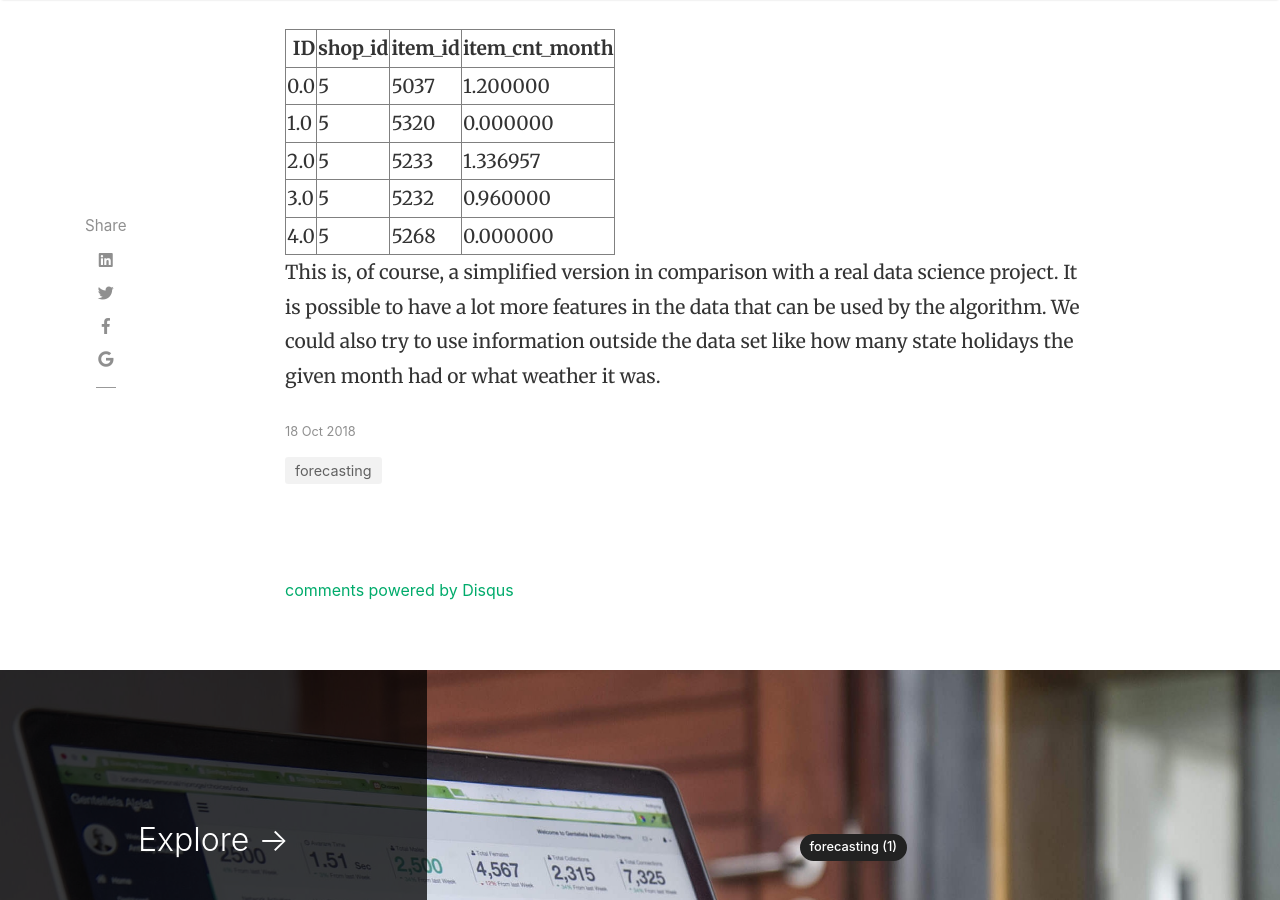
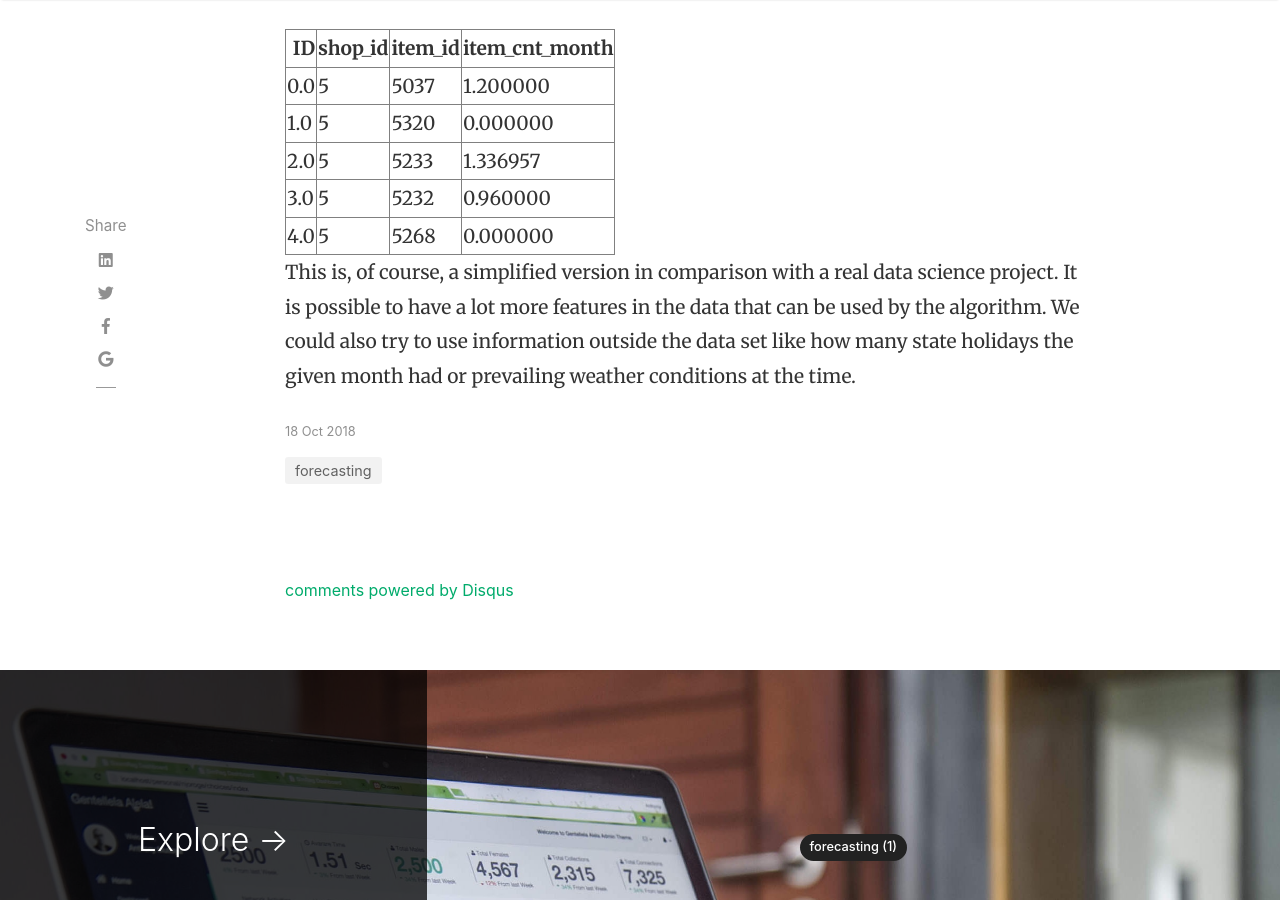
Before and after one commit to oliverweisse/exxai.github.io, a Jekyll site: the page built from _posts/2018-10-18-sales-prediction.md, in a window 1280 px wide and 900 px high, scrolled down 6183 px. Built offline with Jekyll 4.4.1, drawn with Linux system fonts in a browser that asks for light colours; nearby versions of some CDN libraries; formulas are drawn with MathJax 3; comment, search, counter and statistics services are not loaded.

Commit message:
update sales article

```diff
--- a/_posts/2018-10-18-sales-prediction.md
+++ b/_posts/2018-10-18-sales-prediction.md
@@ -445,5 +445,5 @@ Now that we built and tested the model on our training data, we can predict the
 
 This is, of course, a simplified version in comparison with a real data science project. It is possible to have a lot
 more features in the data that can be used by the algorithm.
-We could also try to use information outside the data set like how many state holidays the given month had or what
-weather it was.
+We could also try to use information outside the data set like how many state holidays the given month had or
+prevailing weather conditions at the time.
```
